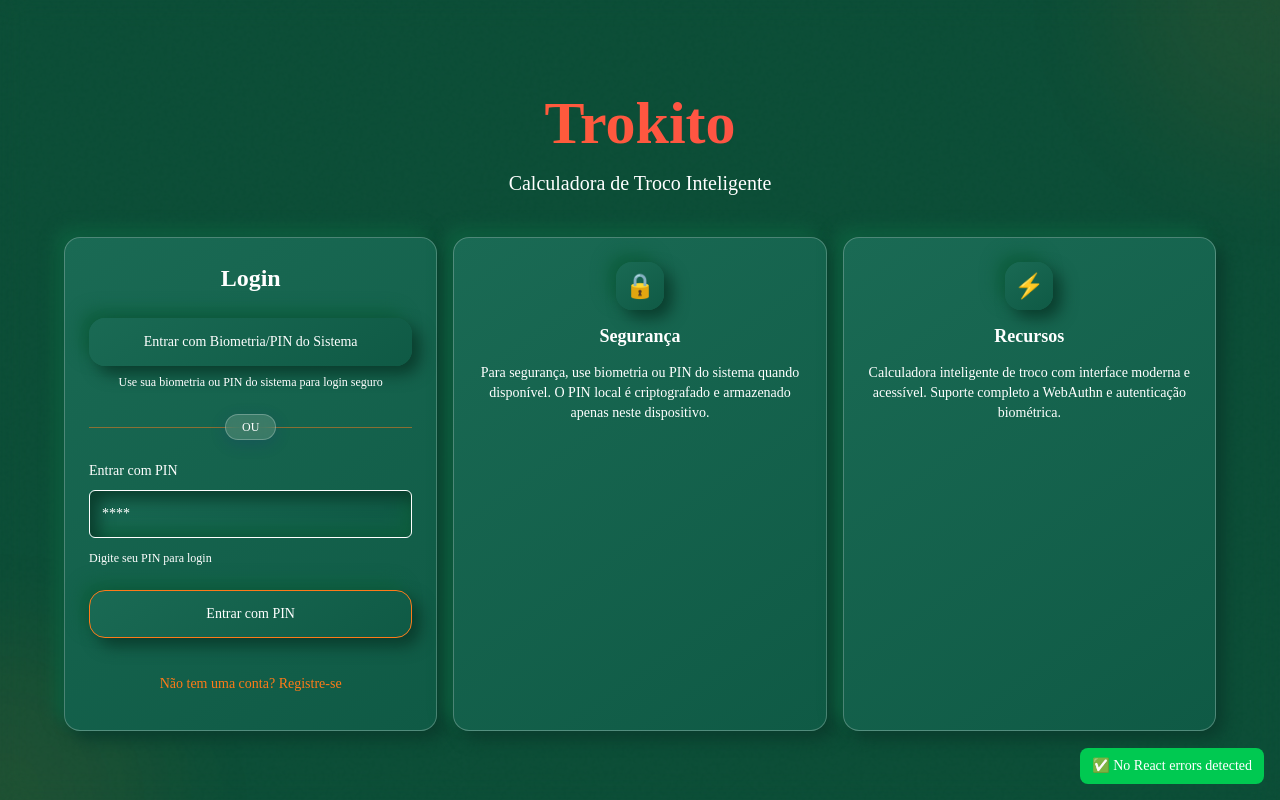
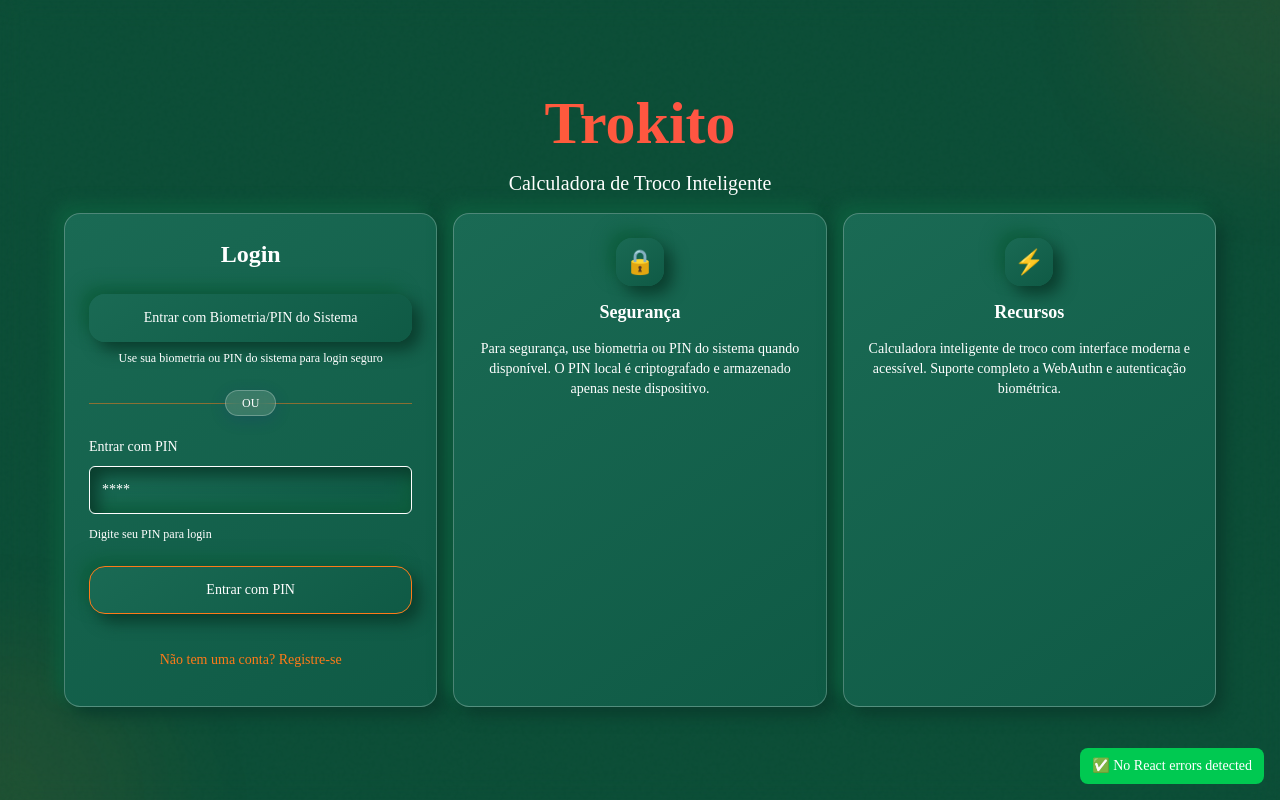
Before and after one commit to marcythany/trokito, a Next.js app: page /login in a window 1280 px wide. Built offline with nearby package versions, Linux system fonts and the light colour scheme.

Commit message:
refactor(ui): remove bento-item class from header section

```diff
--- a/app/login/page.tsx
+++ b/app/login/page.tsx
@@ -119,7 +119,7 @@ export default function LoginPage() {
 				{/* Bento grid layout - 2025 trend */}
 				<div className='bento-grid gap-6'>
 					{/* Header section */}
-					<div className='bento-item col-span-1 md:col-span-2 lg:col-span-3 text-center'>
+					<div className='col-span-1 md:col-span-2 lg:col-span-3 text-center'>
 						<h1
 							ref={mainHeadingRef}
 							tabIndex={-1}
```
